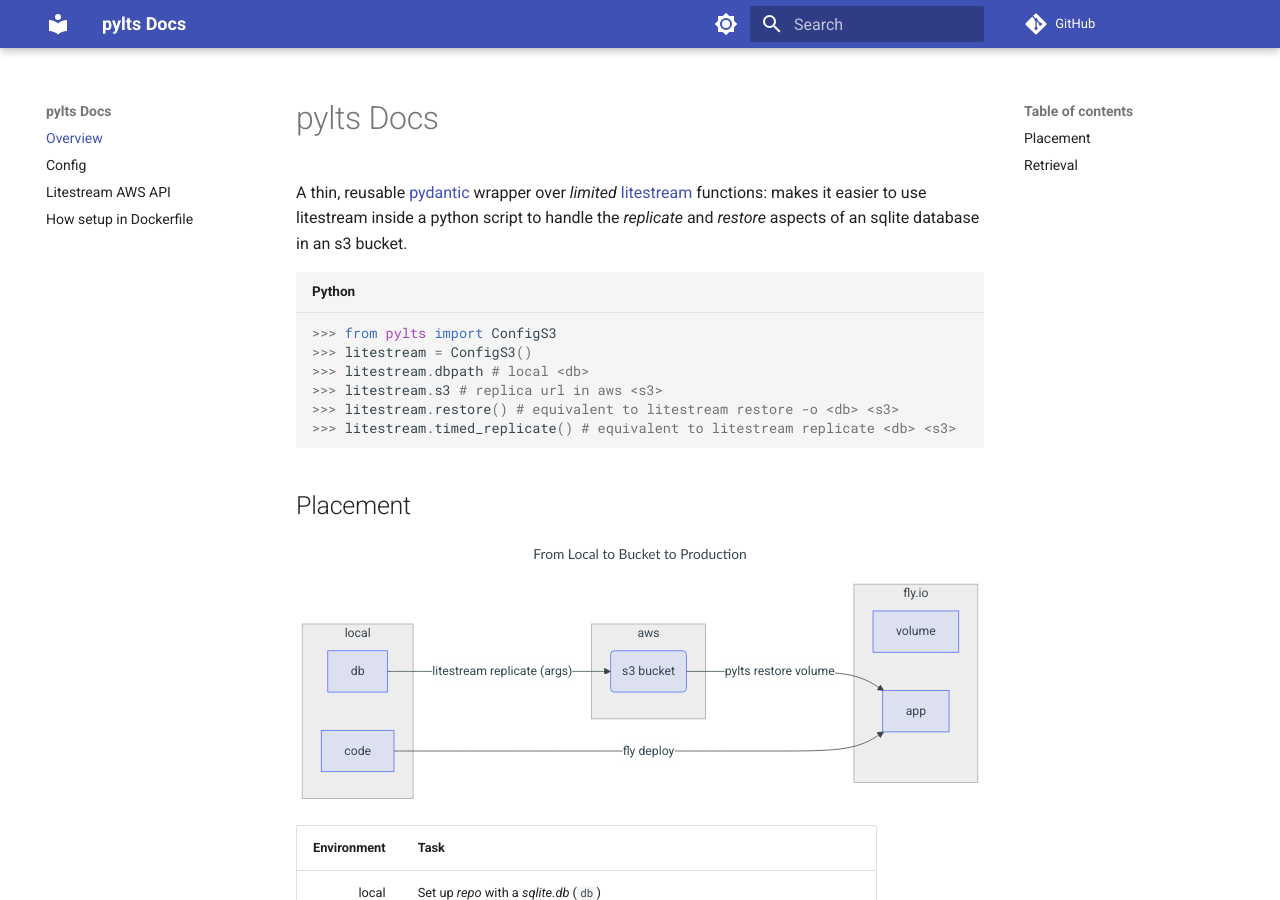
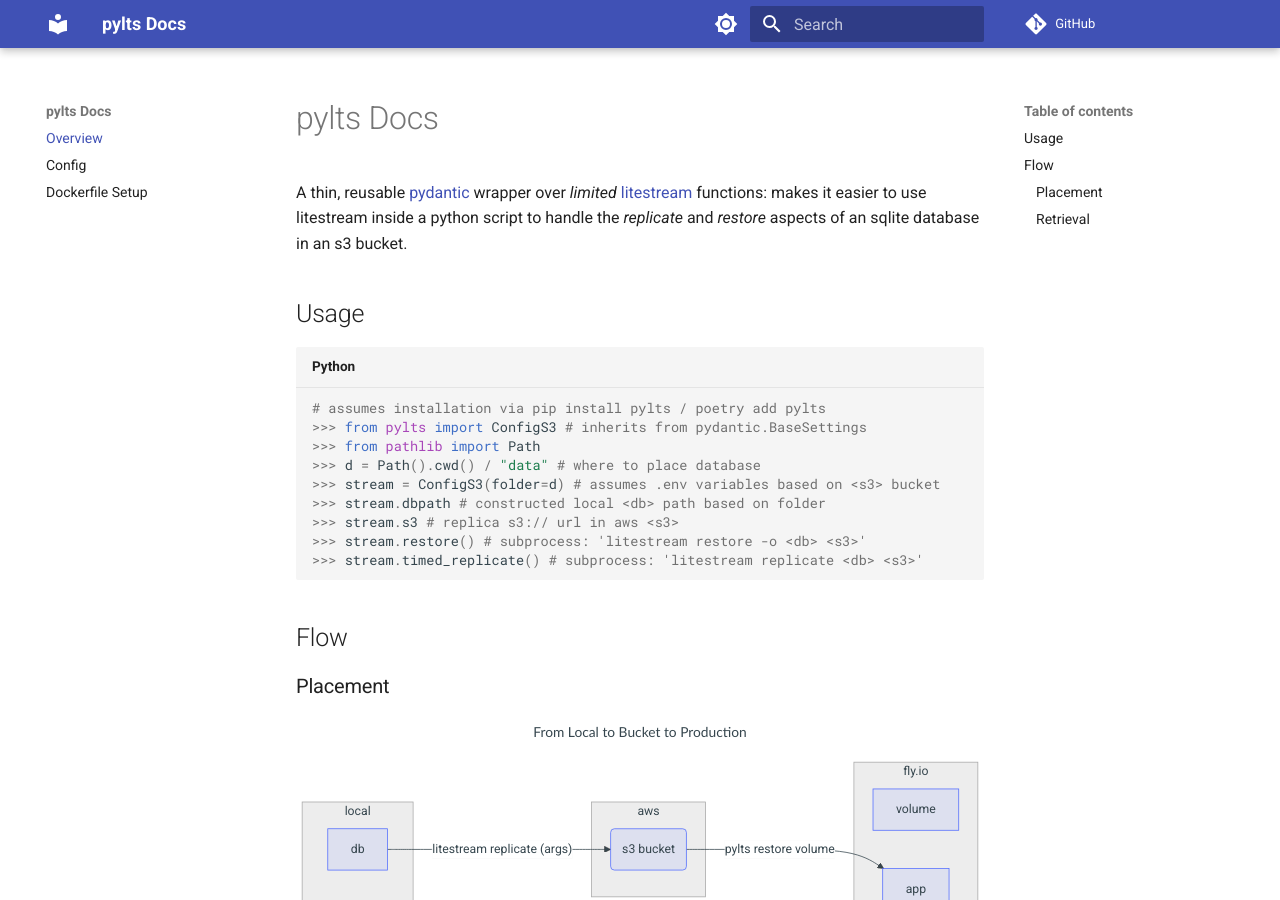
Before and after one commit to justmars/pylts, an MkDocs documentation site: the page built from docs/index.md, in a window 1280 px wide and 900 px high. Built offline with MkDocs 1.6.1 and Material for MkDocs 9.7.7, drawn with Linux system fonts in a browser that asks for light colours; comment, search, counter and statistics services are not loaded.

Commit message:
feat: docs

````diff
--- a/docs/index.md
+++ b/docs/index.md
@@ -3,16 +3,23 @@
 A thin, reusable [pydantic](https://docs.pydantic.dev) wrapper over _limited_ [litestream](https://litestream.io/) functions: makes it easier to use litestream inside a python script to handle the _replicate_ and _restore_ aspects of an sqlite database
 in an s3 bucket.
 
+## Usage
+
 ```py
->>> from pylts import ConfigS3
->>> litestream = ConfigS3()
->>> litestream.dbpath # local <db>
->>> litestream.s3 # replica url in aws <s3>
->>> litestream.restore() # equivalent to litestream restore -o <db> <s3>
->>> litestream.timed_replicate() # equivalent to litestream replicate <db> <s3>
+# assumes installation via pip install pylts / poetry add pylts
+>>> from pylts import ConfigS3 # inherits from pydantic.BaseSettings
+>>> from pathlib import Path
+>>> d = Path().cwd() / "data" # where to place database
+>>> stream = ConfigS3(folder=d) # assumes .env variables based on <s3> bucket
+>>> stream.dbpath # constructed local <db> path based on folder
+>>> stream.s3 # replica s3:// url in aws <s3>
+>>> stream.restore() # subprocess: 'litestream restore -o <db> <s3>'
+>>> stream.timed_replicate() # subprocess: 'litestream replicate <db> <s3>'
 ```
 
-## Placement
+## Flow
+
+### Placement
 
 ```mermaid
 ---
@@ -39,7 +46,7 @@
 local | Deploy the _repo_ to `fly.io`
 prod | Pydantically restore `db` from `s3` to `fly.io`
 
-## Retrieval
+### Retrieval
 
 The database that is (re)stored in the volume (fly.io) may be updated either by cron jobs or by adding, deleting entries directly. How do we ensure these updates are persisted to the s3 bucket?
 
--- a/mkdocs.yml
+++ b/mkdocs.yml
@@ -21,8 +21,7 @@
 nav:
   - Overview: index.md
   - Config: config.md
-  - Litestream AWS API: api.md
-  - How setup in Dockerfile: docker.md
+  - Dockerfile Setup: docker.md
 
 extra:
   homepage: https://mv3.dev
````
Also changed, not shown: README.md (+1 -1 lines), docs/api.md (deleted, +0 -36 lines), 1 other file.
